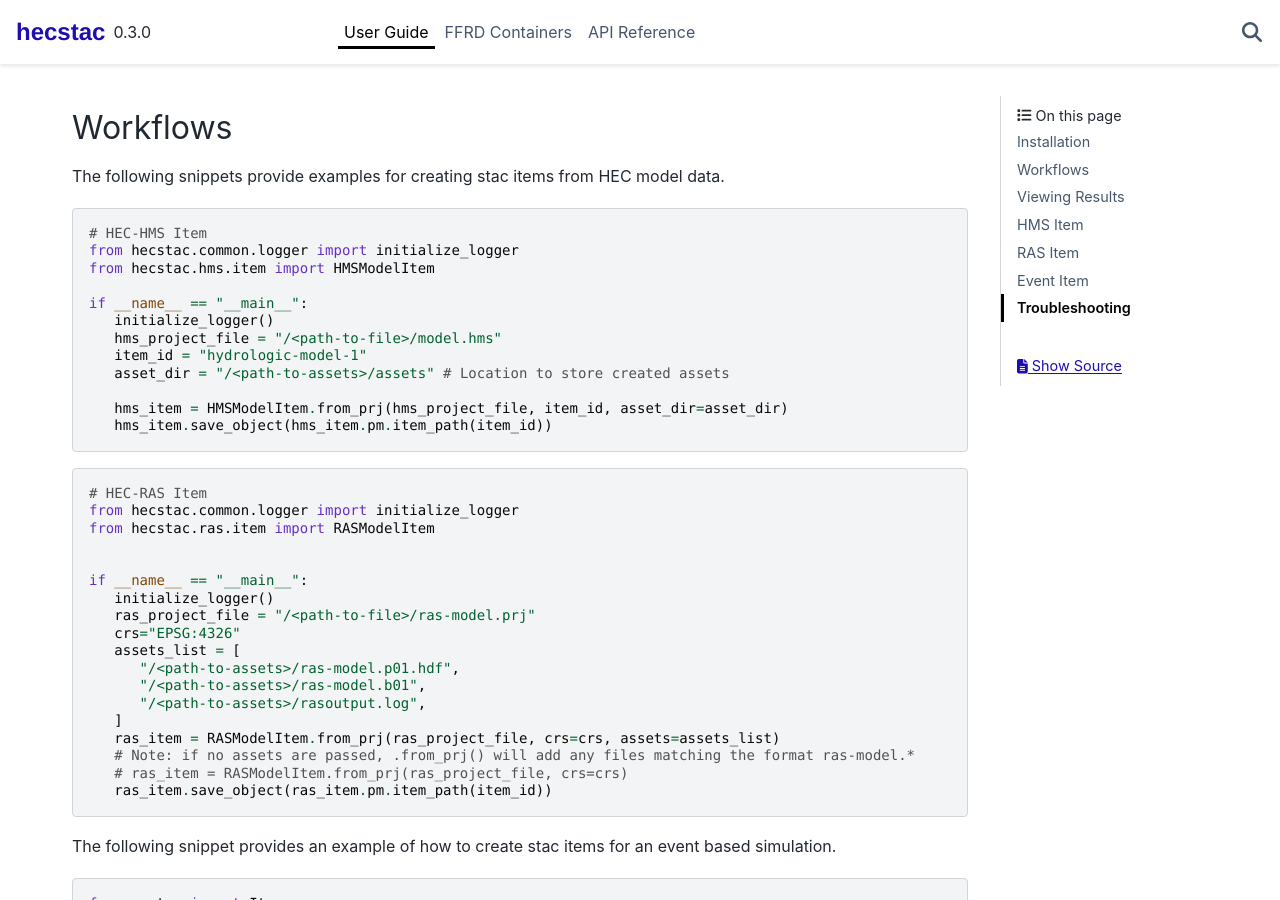
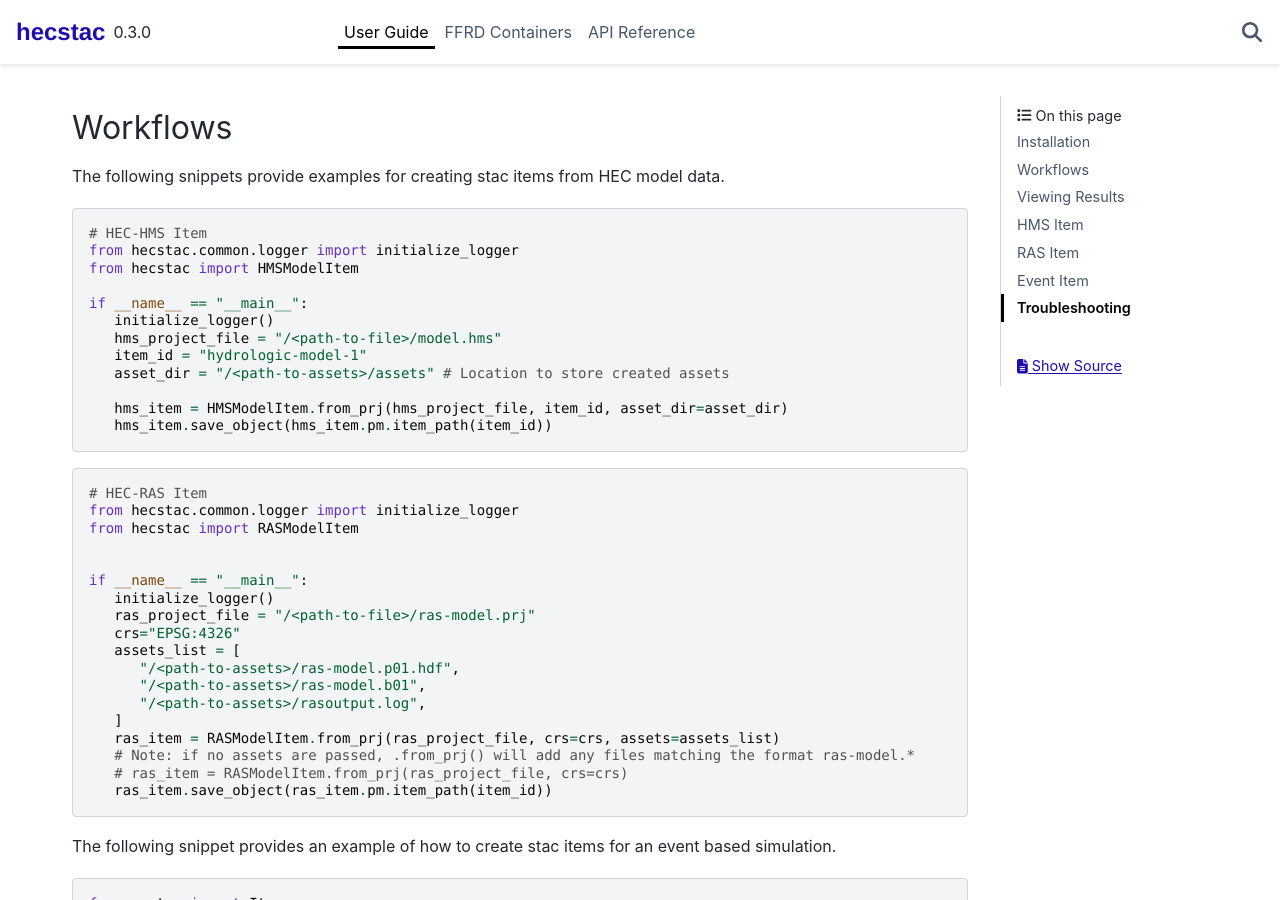
Before and after one commit to fema-ffrd/hecstac, a Sphinx documentation site: the page built from docs/source/user_guide.rst, in a window 1280 px wide and 900 px high, scrolled down 497 px. Built offline with Sphinx 7.4.7 and the PyData theme 0.15.4, drawn with Linux system fonts in a browser that asks for light colours.

Commit message:
update docs

```diff
--- a/docs/source/user_guide.rst
+++ b/docs/source/user_guide.rst
@@ -30,7 +30,7 @@ The following snippets provide examples for creating stac items from HEC model d
 
    # HEC-HMS Item
    from hecstac.common.logger import initialize_logger
-   from hecstac.hms.item import HMSModelItem
+   from hecstac import HMSModelItem
 
    if __name__ == "__main__":
       initialize_logger()
@@ -45,7 +45,7 @@ The following snippets provide examples for creating stac items from HEC model d
 
    # HEC-RAS Item
    from hecstac.common.logger import initialize_logger
-   from hecstac.ras.item import RASModelItem
+   from hecstac import RASModelItem
 
 
    if __name__ == "__main__":
```
